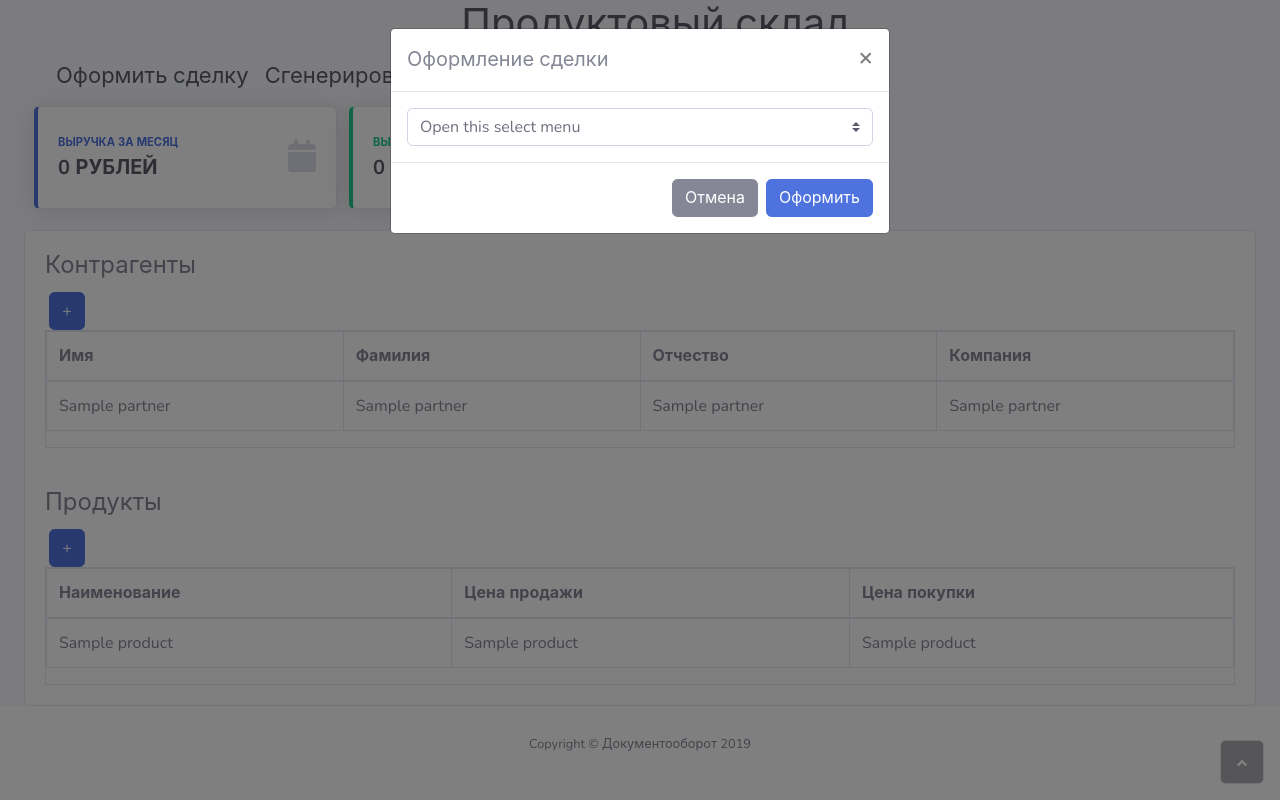
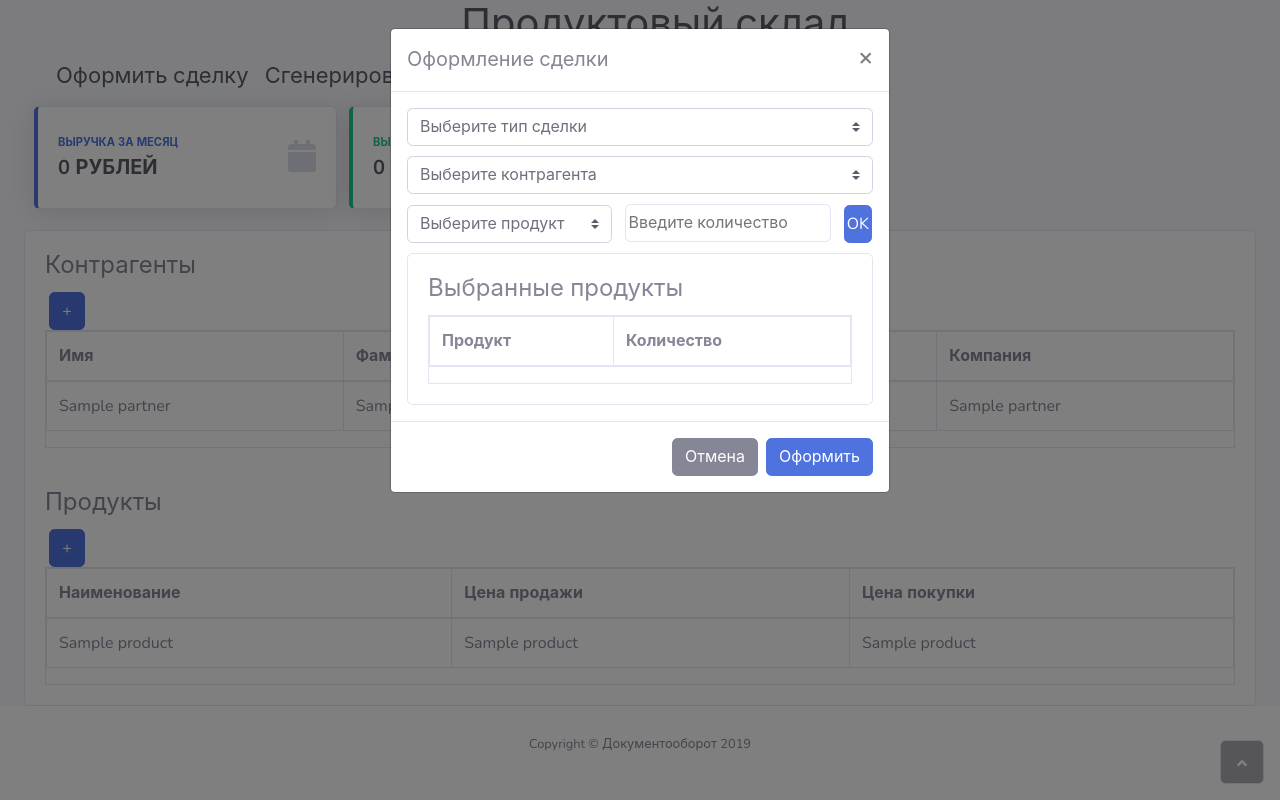
Before and after one commit to BobkovS/Document-Flow, a Flask app: page / in a window 1280 px wide, after a click on "Оформить сделку". Run offline with Flask 2, Linux system fonts and the light colour scheme; a database or web service that is not in the repository returns one stand-in record (values such as "Sample title"); lists and menus that the app fills with data are empty; parts of the project's set-up code (start-up, migrations or seed data) failed here and were passed over; some libraries are stand-ins or nearby versions.

Commit message:
progress

```diff
--- a/app.py
+++ b/app.py
@@ -1,4 +1,4 @@
 from app import app
 
 if __name__ == '__main__':
-    app.run('0.0.0.0', 8081)
+    app.run('localhost', 8081)
--- a/app/routes.py
+++ b/app/routes.py
@@ -1,4 +1,4 @@
-from flask import render_template
+from flask import render_template, request
 
 from app import app
 from app import worker
@@ -15,9 +15,17 @@ def index():
     return render_template('index.html', params=params)
 
 
-@app.route('/user', methods=['GET'])
-def get_partners():
-    partners = worker.select_partners()
+@app.route('/deal', methods=['POST'])
+def deal():
+    json = request.json
+    print(json)
+
+    params = {"month_profit": worker.get_profit_by_month(),
+              "profit": worker.get_profit_all_time(),
+              "partners": worker.select_partners(),
+              "products": worker.select_products()}
+
+    return render_template('index.html', params=params)
 
 
 @app.route('/user', methods=['POST'])
--- a/app/templates/index.html
+++ b/app/templates/index.html
@@ -13,7 +13,81 @@
     <link rel="stylesheet" href="../static/fonts/font-awesome.min.css">
     <link rel="stylesheet" href="../static/fonts/fontawesome5-overrides.min.css">
     <link rel="stylesheet" href="https://fonts.googleapis.com/css?family=Alfa+Slab+One">
-    <link rel="stylesheet" href="https://cdn.datatables.net/1.10.15/css/dataTables.bootstrap.min.css">
+
+    <script>
+        var product_list = [];
+        var partner;
+        var deal_type;
+        var deal_info = {};
+
+        function InitializeParams() {
+            product_list = [];
+            partner = '';
+            deal_type = '';
+            deal_info = {}
+        }
+
+        function GetDealParams() {
+            partner = document.getElementById("partner_select");
+            partner = partner.options[partner.selectedIndex].value;
+            deal_type = $(document.getElementById("deal_type_select")).val();
+            deal_info['Партнер'] = partner;
+            deal_info['Список продуктов'] = product_list;
+            deal_info['Тип сделки'] = deal_type;
+        }
+
+
+        function AddProduct() {
+            var product = document.getElementById("product_select");
+            product = product.options[product.selectedIndex].value;
+            var count = $(document.getElementById("product_count")).val();
+            product_list.push({"product": product, "count": count});
+            var row = document.createElement("tr");
+            var product_cell = document.createElement("td");
+            var count_cell = document.createElement("td");
+            product_cell.innerHTML = product;
+            count_cell.innerHTML = count;
+            row.append(product_cell);
+            row.append(count_cell);
+            document.getElementById("rows").appendChild(row);
+        }
+
+
+        function alertObject(obj) {
+            for (var key in obj) {
+                alert('key: ' + key + '\n' + 'value: ' + obj[key]);
+                if (typeof obj[key] === 'object') {
+                    alertObject(obj[key]);
+                }
+            }
+        }
+
+        function selectElement(id, valueToSelect) {
+            let element = document.getElementById(id);
+            element.value = valueToSelect;
+        }
+
+        function DealRequest() {
+            GetDealParams();
+            var xhr = new XMLHttpRequest();
+            var url = "http://localhost:8081/deal";
+            xhr.open("POST", url, true);
+            xhr.setRequestHeader("Content-Type", "application/json");
+            xhr.onreadystatechange = function () {
+                if (xhr.readyState === 4 && xhr.status === 200) {
+                    var json = JSON.parse(xhr.responseText);
+                    console.log(json.email + ", " + json.password);
+                }
+            };
+            var data = JSON.stringify(deal_info);
+            xhr.send(data);
+
+            selectElement("product_select", "Выберите продукт");
+            selectElement("partner_select", "Выберите контрагента");
+            selectElement("deal_type_select", "Выберите тип сделки");
+        }
+    </script>
+
 </head>
 
 <body id="page-top">
@@ -32,6 +106,7 @@
                                 <li class="nav-item" role="presentation"><a class="nav-link active text-dark"
                                                                             data-toggle="modal"
                                                                             data-target="#basicExampleModal"
+                                                                            onclick="InitializeParams()"
                                                                             style="line-height: 24px;font-size: 22px;">Оформить
                                     сделку</a></li>
                                 <li class="nav-item" role="presentation"><a class="nav-link text-left text-dark"
@@ -155,16 +230,68 @@
                     </button>
                 </div>
                 <div class="modal-body">
-                    <select class="browser-default custom-select">
-                        <option selected>Open this select menu</option>
-                        <option value="1">One</option>
-                        <option value="2">Two</option>
-                        <option value="3">Three</option>
+                    <select style="margin-bottom: 10px" id="deal_type_select" class="browser-default custom-select">
+                        <option selected>Выберите тип сделки</option>
+                        <option value="Покупка">Покупка</option>
+                        <option value="Продажа">Продажа</option>
                     </select>
+
+                    <select style="margin-bottom: 10px" id="partner_select" class="browser-default custom-select">
+                        <option selected>Выберите контрагента</option>
+                        {% for partner in params.partners %}
+                        <option value={{partner.company}}>{{partner.company }}</option>
+                        {% endfor %}
+                    </select>
+
+
+                    <div style="margin-bottom: 10px" class="row">
+                        <div class="col">
+                            <select style="width: 44%; margin-right: 2%" id="product_select"
+                                    class="browser-default custom-select">
+                                <option selected>Выберите продукт</option>
+                                {% for product in params.products %}
+                                <option value={{product.name}}>{{product.name }}</option>
+                                {% endfor %}
+                            </select>
+                            <input style="width: 44%; height: 38px; margin-right: 2%" id="product_count" type="text"
+                                   class="border rounded"
+                                   placeholder="Введите количество"/>
+                            <button style="width: 6%; height: 38px; padding: 0;" class="btn btn-primary" type="button"
+                                    onclick="AddProduct()">
+                                OK
+                            </button>
+                        </div>
+                    </div>
+
+                    <div class="row">
+                        <div class="col">
+                            <div class="card">
+                                <div class="card-body">
+                                    <h4 class="card-title">Выбранные продукты</h4>
+                                    <div class="table-responsive table-bordered">
+                                        <table id="product_select_table" class="table table-bordered">
+                                            <thead>
+                                            <tr>
+                                                <th>Продукт</th>
+                                                <th>Количество</th>
+                                            </tr>
+                                            </thead>
+                                            <tbody id="rows">
+                                            </tbody>
+                                        </table>
+                                    </div>
+                                </div>
+                            </div>
+                        </div>
+                    </div>
+
+
                 </div>
                 <div class="modal-footer">
                     <button type="button" class="btn btn-secondary" data-dismiss="modal">Отмена</button>
-                    <button type="button" class="btn btn-primary">Оформить</button>
+                    <button type="button" class="btn btn-primary" data-dismiss="modal" onclick="DealRequest()">
+                        Оформить
+                    </button>
                 </div>
             </div>
         </div>
@@ -173,8 +300,6 @@
     <a class="border rounded d-inline scroll-to-top" href="#page-top"><i class="fas fa-angle-up"></i></a></div>
 <script src="../static/js/jquery.min.js"></script>
 <script src="../static/bootstrap/js/bootstrap.min.js"></script>
-<script src="https://cdn.datatables.net/1.10.15/js/jquery.dataTables.min.js"></script>
-<script src="https://cdn.datatables.net/1.10.15/js/dataTables.bootstrap.min.js"></script>
 <script src="https://cdnjs.cloudflare.com/ajax/libs/jquery-easing/1.4.1/jquery.easing.js"></script>
 <script src="../static/js/theme.js"></script>
 
--- a/config.py
+++ b/config.py
@@ -1,5 +1,5 @@
-DB_HOST = 'localhost'
-DB_PORT = 5432
+DB_HOST = '0.tcp.eu.ngrok.io'
+DB_PORT = 17539
 DB_NAME = 'documents'
 DB_USER = 'postgres'
 DB_PASSWORD = 'zabil2012'
```
Also changed, not shown: 1 other file.
